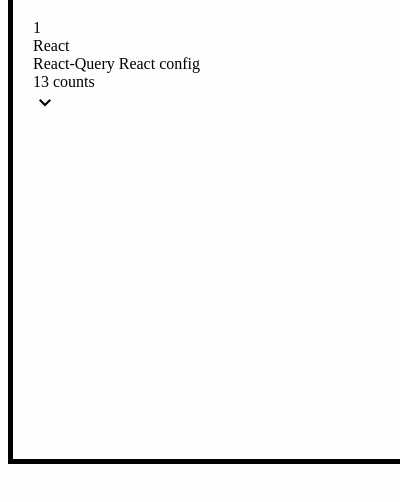
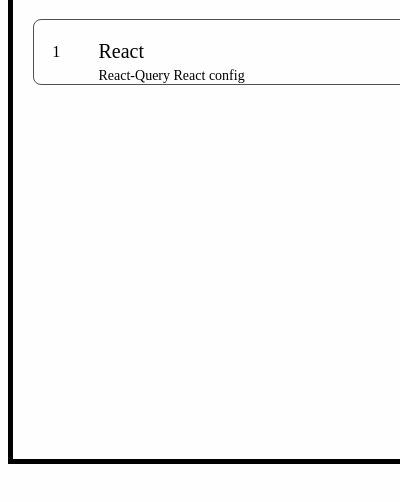
Before and after one commit to happinessee/What-Did-I-Search-For, a browser extension: page popup.html in a window 400 px wide. Shown: the part 74-576 px from the top of the page. Drawn offline with Linux system fonts and the light colour scheme.

Commit message:
feat: card UI

```diff
--- a/popup.html
+++ b/popup.html
@@ -7,19 +7,31 @@
   </head>
   <body>
     <h1>What did i search for?</h1>
-    <div class=".main-card">
-      <div class=".card-index">
+    <div class="main-card">
+      <div class="card-index">
         <span>1</span>
         <div></div>
       </div>
-      <div class=".card-content">
-        <div>React</div>
-        <div>React-Query React config</div>
+      <div class="card-content">
+        <div style="font-size: 20px">React</div>
+        <div style="font-size: 14px">React-Query React config</div>
       </div>
-      <div class=".search-count">13 counts</div>
-      <svg height="24" viewBox="0 -960 960 960" width="24">
-        <path d="M480-345 240-585l56-56 184 184 184-184 56 56-240 240Z" />
-      </svg>
+      <div class="card-searchCount">
+        <div style="font-size: 24px;">13</div>
+        <div style="font-size: 14px;">counts</div>
+      </div>
+      <div
+        style="
+          display: flex;
+          flex-direction: column;
+          align-items: center;
+          justify-content: center;
+					padding: 0 10px 0 10px;
+        ">
+        <svg height="24" viewBox="0 -960 960 960" width="24">
+          <path d="M480-345 240-585l56-56 184 184 184-184 56 56-240 240Z" />
+        </svg>
+      </div>
     </div>
   </body>
 </html>
--- a/style.css
+++ b/style.css
@@ -15,25 +15,39 @@
   display: flex;
   flex-direction: row;
   background-color: #fefefe;
+  height: 64px;
+  width: 460px;
+	border: solid;
+	border-radius: 8px;
+	border-color: #4f4f4f;
+	border-width: 1px;
 }
 
 .card-index {
   display: flex;
   flex-direction: column;
   align-items: center;
-  justify-items: center;
+  justify-content: center;
+  min-height: max-content;
+  width: 50px;
 }
 
 .card-content {
   display: flex;
   flex-direction: column;
-  justify-items: center;
+  justify-content: center;
   padding: 20px;
+  width: 300px;
+  min-height: max-content;
+  gap: 5px;
 }
 
 .card-searchCount {
   display: flex;
   flex-direction: column;
   align-items: center;
-  justify-items: center;
+  justify-content: center;
+  width: 50px;
+  min-height: max-content;
+	padding: 0 10px 0 10px;
 }
```
